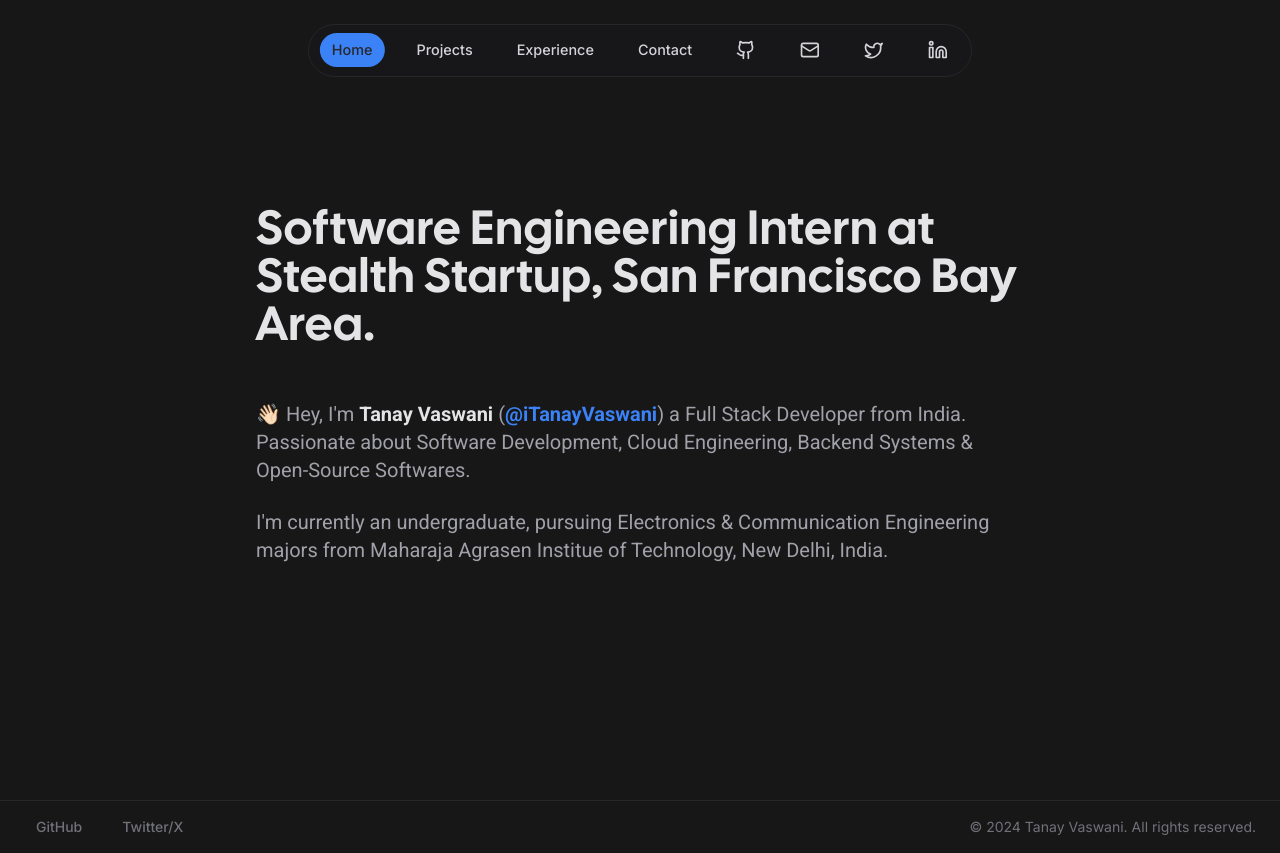
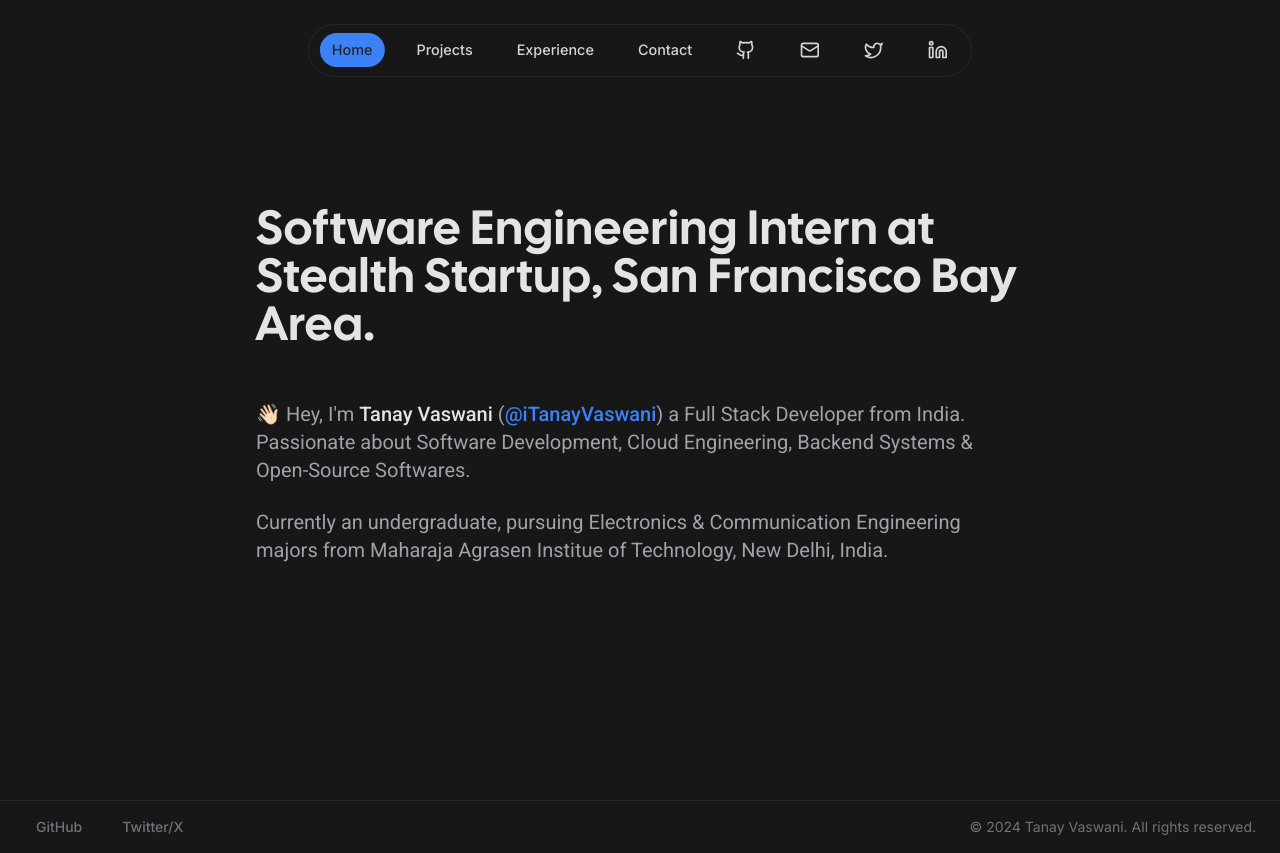
Before and after one commit to tanayvaswani/tanayvaswani-portfolio, a Next.js app: page / in a window 1280 px wide. Built offline with nearby package versions, Linux system fonts and the light colour scheme.

Commit message:
fix: hero section

```diff
--- a/app/(landing)/page.tsx
+++ b/app/(landing)/page.tsx
@@ -2,7 +2,7 @@ import HeroSection from "@/components/hero/hero-section";
 
 export default function Home() {
   return (
-    <main className="pt-32">
+    <main className="pt-16 md:pt-32">
       <HeroSection />
     </main>
   );
--- a/components/hero/hero-section.tsx
+++ b/components/hero/hero-section.tsx
@@ -43,10 +43,10 @@ const HeroSection = () => {
         transition={{ ease: "easeOut", duration: 2 }}
       >
         👋🏻 Hey, I&apos;m{" "}
-        <span className="text-zinc-200 font-semibold">Tanay Vaswani</span> (
+        <span className="text-zinc-200 font-medium">Tanay Vaswani</span> (
         <Link
           href={"https://twitter.com/iTanayVaswani"}
-          className="text-blue-500 font-semibold hover:text-blue-500/90"
+          className="text-blue-500 font-medium hover:text-blue-500/90"
           target="_blank"
         >
           @iTanayVaswani
@@ -64,9 +64,9 @@ const HeroSection = () => {
         animate={{ opacity: 1 }}
         transition={{ ease: "easeOut", duration: 2 }}
       >
-        I&apos;m currently an undergraduate, pursuing Electronics &
-        Communication Engineering majors from Maharaja Agrasen Institue of
-        Technology, New Delhi, India.
+        Currently an undergraduate, pursuing Electronics & Communication
+        Engineering majors from Maharaja Agrasen Institue of Technology, New
+        Delhi, India.
       </motion.p>
     </div>
   );
```
